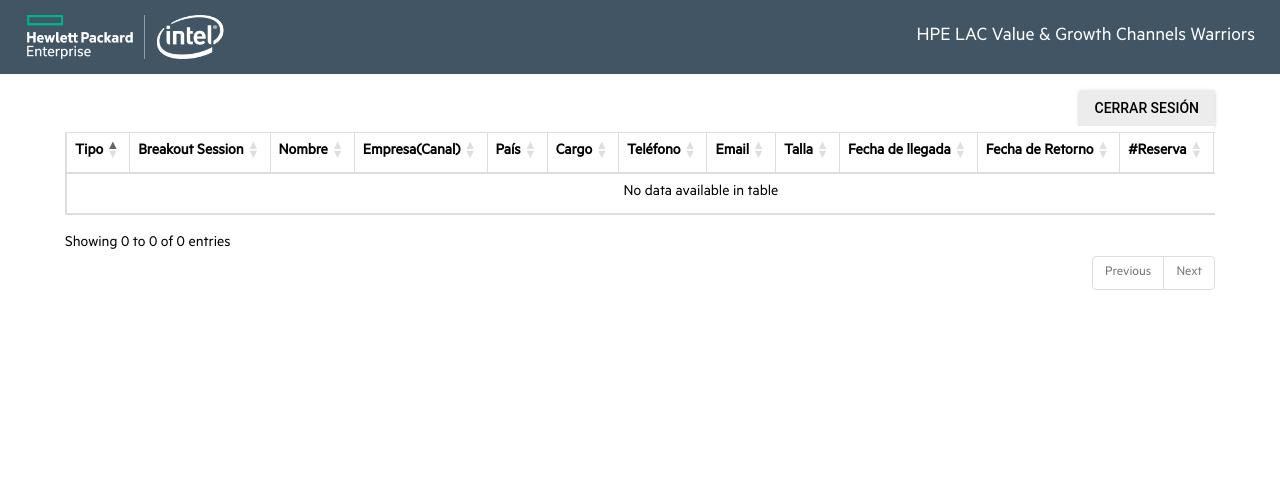
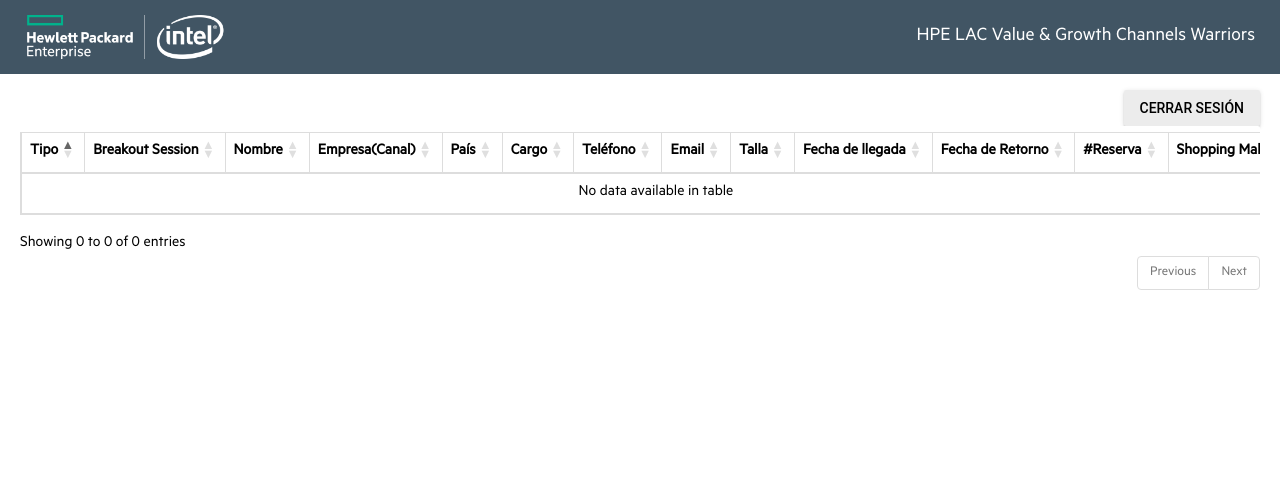
Before and after one commit to joseminaya15/Warriors, a CodeIgniter app: page /Warriors/index.php/admin/index in a window 1280 px wide. Shown: the top 489 px of the page. Run offline with CodeIgniter, Linux system fonts and the light colour scheme; data that the repository does not hold is empty; some libraries are stand-ins or nearby versions.

Commit message:
cambio del admin

```diff
--- a/application/views/v_admin.php
+++ b/application/views/v_admin.php
@@ -23,6 +23,11 @@
         <link rel="stylesheet"    href="https://cdn.datatables.net/1.10.16/css/dataTables.bootstrap.min.css">
         <link rel="stylesheet"    href="https://cdn.datatables.net/buttons/1.5.1/css/buttons.bootstrap.min.css">
         <link rel="stylesheet"    href="<?php echo RUTA_CSS?>admin.css?v=<?php echo time();?>">
+        <style type="text/css">
+            .js-container--admin{
+                max-width: 1350px
+            }
+        </style>
     </head>
     <body>
         <div class="js-header js-fixed">
@@ -34,7 +39,7 @@
             </div>
         </div>
         <section id="principal" class="js-section js-section--admin">
-            <div id="content" class="js-container">
+            <div id="content" class="js-container js-container--admin">
                 <div class="col-xs-12 text-right p-0">
                     <button class="mdl-button mdl-js-button mdl-button--raised mdl-js-ripple-effect button-logout" onclick="cerrarCesion()">Cerrar Sesión</button>
                 </div>
@@ -89,7 +94,8 @@
                 $('#example').DataTable( {
                     searching : false,
                     responsive: true,
-                     dom: 'Bfrtip',
+                    dom: 'Bfrtip',
+                    aLengthMenu : [100],
                     buttons: [
                         {
                             extend:'excel',
@@ -99,7 +105,10 @@
                             extend:'print',
                             text: 'Imprimir'
                         }
-                    ]
+                    ],
+                    language : {
+                        info : "Mostrando _TOTAL_ registros",
+                    }
                 });
             });
         </script>
```
